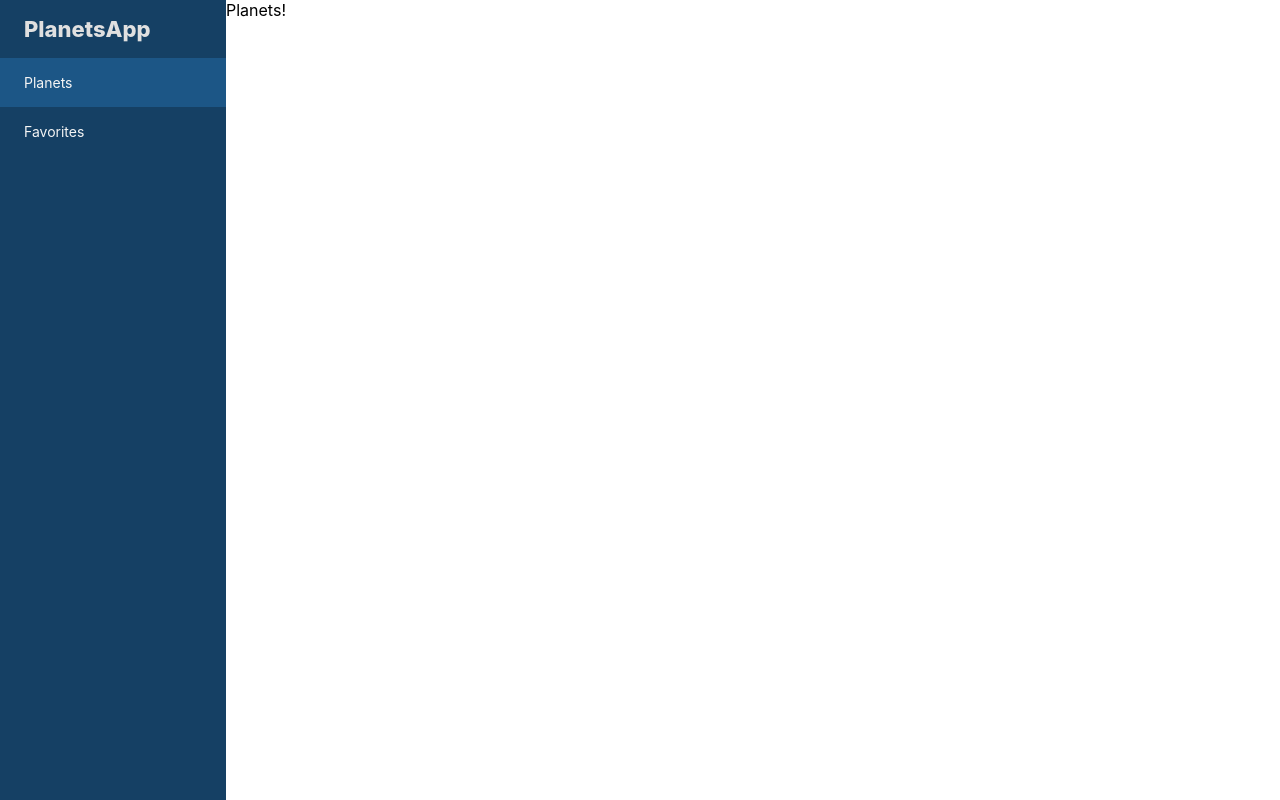
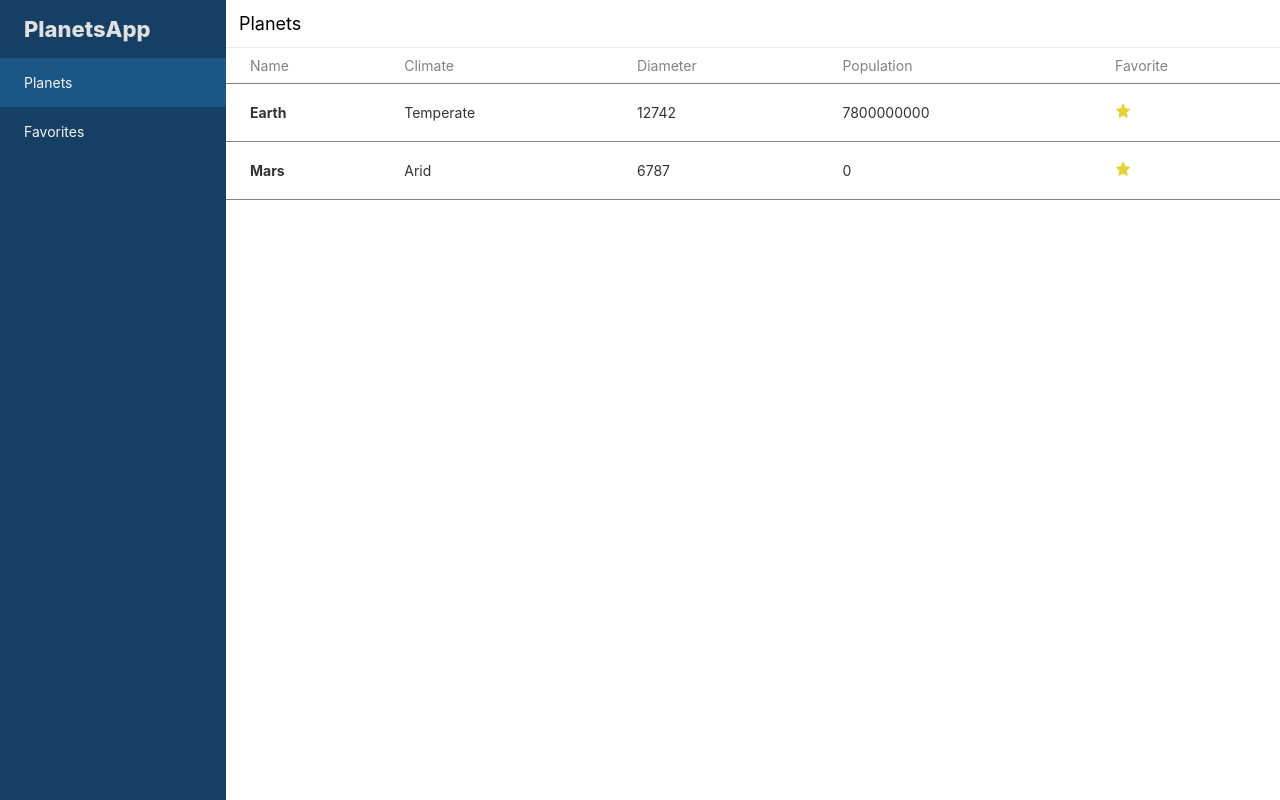
Before and after one commit to ayoseturru/planets_app, a React (Create React App) app: page /planets in a window 1280 px wide. Built offline with nearby package versions, Linux system fonts and the light colour scheme.

Commit message:
*WIP, mocked table and created favorite component

```diff
--- /dev/null
+++ b/src/components/favoriteIcon/FavoriteIcon.tsx
@@ -0,0 +1,24 @@
+import React from 'react';
+
+interface FavoriteIconProps {
+    filled: boolean;
+}
+
+const FavoriteIcon: React.FC<FavoriteIconProps> = ({filled}) => {
+    return (
+        <svg
+            width="16"
+            height="16"
+            viewBox="0 0 16 16"
+            fill={filled ? '#E4D237' : 'none'}
+            xmlns="http://www.w3.org/2000/svg"
+        >
+            <path
+                d="M8.075 1.21102L9.94532 5.33688L10.0591 5.58783L10.332 5.6257L14.6901 6.23041L11.4847 9.43337L11.3006 9.61734L11.3457 9.87368L12.1444 14.414L8.32303 12.2309L8.075 12.0892L7.82697 12.2309L4.00565 14.414L4.80435 9.87368L4.84944 9.61734L4.66533 9.43337L1.45992 6.23041L5.818 5.6257L6.09092 5.58783L6.20467 5.33688L8.075 1.21102Z"
+                stroke="#E4D237"
+            />
+        </svg>
+    );
+};
+
+export default FavoriteIcon;
--- a/src/components/nav/Nav.tsx
+++ b/src/components/nav/Nav.tsx
@@ -5,6 +5,7 @@ import {ThemeContext} from "../../providers/ThemeProvider";
 import Grid from "../../utils/Grid";
 import {TranslationsContext} from "../../providers/TranslationProvider";
 import {RouterPaths} from "../pages/Main";
+import MediaQueryUtils from "../../utils/MediaQuery";
 
 interface NavProps {
     extraStyle: StyleDeclarationValue;
@@ -16,10 +17,10 @@ const Nav = ({extraStyle}: NavProps) => {
         translations = useContext(TranslationsContext),
         styles = StyleSheet.create({
             verticalNavContainer: {
-                ...Grid.define("max-content max-content max-content", "minmax(auto, 226px)"),
+                ...Grid.define("max-content max-content max-content", "auto"),
                 backgroundColor: theme.nav.background,
                 color: theme.nav.textActive,
-                fontSize: 22,
+                width: "auto",
                 display: "grid",
                 height: "auto"
             },
@@ -27,7 +28,12 @@ const Nav = ({extraStyle}: NavProps) => {
                 padding: "16px 24px",
                 fontSize: 22,
                 fontWeight: 800,
-                margin: 0
+                margin: 0,
+                ...MediaQueryUtils.mobile(
+                    {
+                        fontSize: 14
+                    }
+                )
             },
             navItem: {
                 padding: "16px 24px",
@@ -41,9 +47,13 @@ const Nav = ({extraStyle}: NavProps) => {
                 },
                 ':focus': {
                     outline: 'none',
-                    backgroundColor: theme.nav.backgroundActive,
-                    border: `1px solid ${theme.nav.textActive}`
-                }
+                    textDecoration: "underline"
+                },
+                ...MediaQueryUtils.mobile(
+                    {
+                        fontSize: 12
+                    }
+                )
             }
         });
 
--- a/src/components/pages/Main.tsx
+++ b/src/components/pages/Main.tsx
@@ -7,6 +7,7 @@ import {css, StyleSheet} from "aphrodite";
 import Grid from "../../utils/Grid";
 import Nav from "../nav/Nav";
 import Favorites from "./favorites/Favorites";
+import {ThemeContext} from "../../providers/ThemeProvider";
 
 type PageLinks = {
     Planets: string;
@@ -19,9 +20,11 @@ export const RouterPaths: PageLinks = {
 };
 
 const Main = () => {
-    const styles = StyleSheet.create({
+    const {theme} = useContext(ThemeContext),
+        styles = StyleSheet.create({
             main: {
-            ...Grid.define("auto", "max-content auto"),
+                ...Grid.define("auto", "minmax(auto, 226px) auto"),
+                backgroundColor: theme.app.background,
                 height: "100vh"
             },
             nav: Grid.setRowCol(1, 1),
--- a/src/components/pages/planets/Planets.tsx
+++ b/src/components/pages/planets/Planets.tsx
@@ -1,9 +1,10 @@
 import React from 'react';
+import PlanetsTable from "../../planetsTable/PlanetsTable";
 
 const Planets = () => {
     return (
         <div>
-            Planets!
+            <PlanetsTable/>
         </div>
     );
 };
--- /dev/null
+++ b/src/components/planetsTable/PlanetsTable.tsx
@@ -0,0 +1,103 @@
+import React, {useContext} from 'react';
+import {css, StyleSheet} from 'aphrodite';
+import Planet from "../../models/Planet";
+import {TranslationsContext} from "../../providers/TranslationProvider";
+import {ThemeContext} from "../../providers/ThemeProvider";
+import MediaQueryUtils from "../../utils/MediaQuery";
+import FavoriteIcon from "../favoriteIcon/FavoriteIcon";
+
+const planets: Planet[] = [
+    {name: 'Earth', climate: 'Temperate', diameter: 12742, population: 7800000000},
+    {name: 'Mars', climate: 'Arid', diameter: 6787, population: 0}
+];
+
+const PlanetsTable = () => {
+    const translations = useContext(TranslationsContext),
+        {theme} = useContext(ThemeContext),
+        styles = StyleSheet.create({
+            table: {
+                color: theme.table.text,
+                fontSize: 14,
+                borderCollapse: 'collapse',
+                width: '100%',
+                ...MediaQueryUtils.mobile(
+                    {
+                        fontSize: 12
+                    }
+                )
+            },
+            th: {
+                color: theme.table.thText,
+                fontWeight: 400,
+                borderBottom: 0,
+                borderTop: `1px solid ${theme.table.thBorder}`,
+                textAlign: 'left',
+                padding: "9px 0 9px 24px",
+                ...MediaQueryUtils.mobile(
+                    {
+                        padding: "6px 0 6px 12px"
+                    }
+                )
+            },
+            td: {
+                borderTop: `0.25px solid ${theme.table.tdBorder}`,
+                borderBottom: `0.25px solid ${theme.table.tdBorder}`,
+                padding: "19px 0 19px 24px",
+                ...MediaQueryUtils.mobile(
+                    {
+                        padding: "8px 0 19px 12px"
+                    }
+                )
+            },
+            title: {
+                fontSize: 18,
+                fontWeight: 400,
+                margin: 0,
+                padding: 13,
+                ...MediaQueryUtils.mobile(
+                    {
+                        padding: 6
+                    }
+                )
+            },
+            favorite: {
+                ...MediaQueryUtils.mobile(
+                    {
+                        display: "none"
+                    }
+                )
+            }
+        });
+
+    return (
+        <div>
+            <h2 className={css(styles.title)}>{translations.getMessage("planets")}</h2>
+            <table className={css(styles.table)}>
+                <thead>
+                <tr>
+                    <th className={css(styles.th)}>Name</th>
+                    <th className={css(styles.th)}>Climate</th>
+                    <th className={css(styles.th)}>Diameter</th>
+                    <th className={css(styles.th)}>Population</th>
+                    <th className={css(styles.th, styles.favorite)}>Favorite</th>
+                </tr>
+                </thead>
+                <tbody>
+                {planets.map((planet, index) => (
+                    <tr key={planet.name}>
+                        <td className={css(styles.td)}><b>{planet.name}</b></td>
+                        <td className={css(styles.td)}>{planet.climate}</td>
+                        <td className={css(styles.td)}>{planet.diameter}</td>
+                        <td className={css(styles.td)}>{planet.population}</td>
+                        <td className={css(styles.td, styles.favorite)}>
+                            <FavoriteIcon filled={true}/>
+                        </td>
+                    </tr>
+                ))}
+                </tbody>
+            </table>
+        </div>
+    );
+};
+
+export default PlanetsTable;
--- a/src/config/theme.config.json
+++ b/src/config/theme.config.json
@@ -1,18 +1,36 @@
 {
   "normal": {
+    "app": {
+      "background": "#FFFFFF"
+    },
     "nav": {
       "background": "#154064",
       "backgroundActive": "#1C5686",
       "text": "#F5F5F5",
       "textActive": "#E0E0E0"
+    },
+    "table": {
+      "text": "#333333",
+      "thBorder": "#EBEBEB",
+      "thText": "#828282",
+      "tdBorder": "#828282"
     }
   },
   "dark": {
+    "app": {
+      "background": "#FFFFFF"
+    },
     "nav": {
       "background": "#154064",
       "backgroundActive": "#1C5686",
       "text": "#F5F5F5",
       "textActive": "#E0E0E0"
+    },
+    "table": {
+      "text": "#333333",
+      "thBorder": "#EBEBEB",
+      "thText": "#828282",
+      "tdBorder": "#828282"
     }
   }
 }
```
Also changed, not shown: 1 other file (tests, documents, lock files or other folders). Lines whose indentation alone changed are shown as unchanged.
